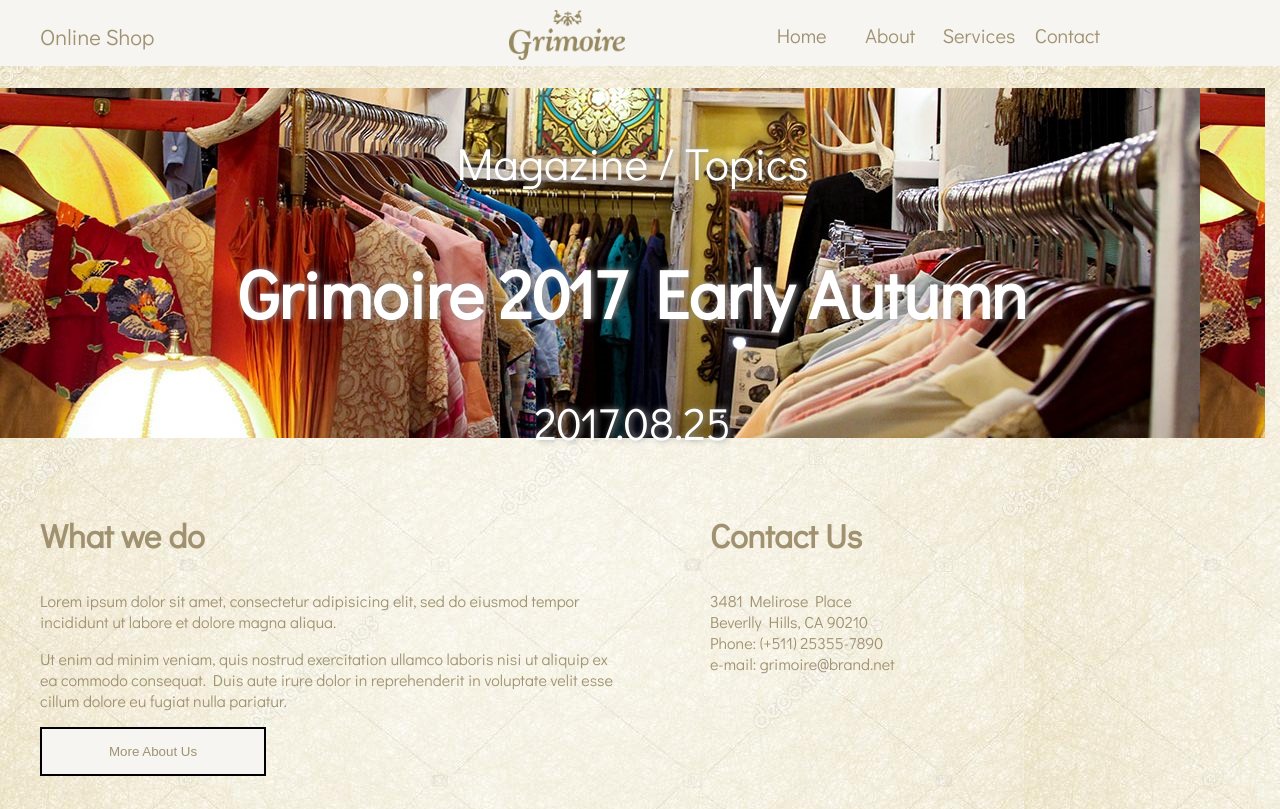
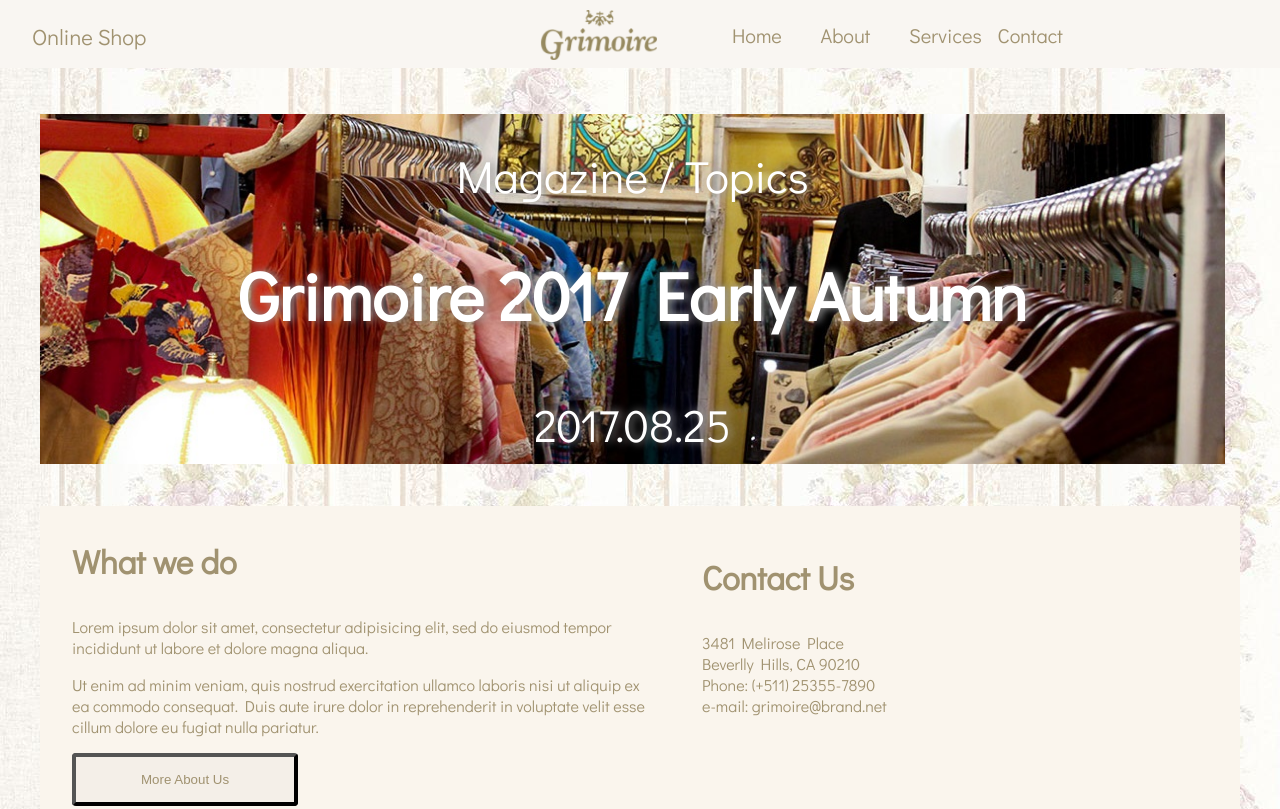
Before and after one commit to velvetcerise/mi-pagina, a plain HTML site: page index.html in a window 1280 px wide. Shown: the top 809 px of the page. Drawn offline with Linux system fonts and the light colour scheme.

Commit message:
lavander

```diff
--- a/css/grid.css
+++ b/css/grid.css
@@ -19,35 +19,38 @@
 /*Se manejan las doce columnas*/
 
 .col-1 {
-  width: calc(8.33% - 15px);
+  width: calc(8.33% - 5px);
   float: left;
 }
 
 .col-2 {
-  width: calc(16.66% - 15px);
+  width: calc(16.66% - 5px);
   float: left;
+  padding-right: 9px;
 }
 
 .col-3 {
-  width: calc(25% - 15px);
+  width: calc(25% - 5px);
   float: left;
 }
 
 .col-4 {
-  width: calc(33.33% - 10px);
+  width: calc(33.33% - 5px);
   float: left;
-  padding-right: 2px;
+  /* padding-right: 3px; */
+  padding-left: 4px;
 }
 
 .col-5 {
-  width: calc(41.66% - 15px);
+  width: calc(41.66% - 5px);
   float: left;
-  text-align: right;
+  padding-left: 45px;
 }
 
 .col-6 {
   width: calc(50% - 15px);
   float: left;
+  padding-left: 4vh;
 }
 
 .col-7 {
--- a/css/main.css
+++ b/css/main.css
@@ -1,16 +1,15 @@
 body { /*/Estilos generales para la página*/
   background: #F1EDE8;
   margin: 0 auto;
-  padding: 0;
-  width: 100%;
+  padding: -12vh;
   font-family: 'Didact Gothic', sans-serif;
   color: #A09270;
-  background-image: url("./../assets/images/lay2.jpg");
-
+  background-image: url("./../assets/images/sa.jpg");
 }
 
 img {
   height: 400px;
+  margin-top: 18px;
 }
 
 a {
@@ -34,8 +33,10 @@ ul {
 
 button {
   color: #A09270;
-  border-style: double;
-  background: #F7F5F2;
+  border-radius: 4px;
+  border: 3px solid double pink;
+  border-width: 4px;
+  background: #f4efe8;
   width: 226px;
   padding: 15px;
 }
@@ -54,14 +55,23 @@ h4 {
 }
 
 header, footer {
-  background: #F7F5F2;
-  height: 66px;
+  background: #f9f6f2;
+  height: 68px;
+}
+
+/*Efecto fade*/
+img, button {
+    opacity: 1;
+    transition: .6s ease;
+    backface-visibility: hidden;
+    margin-bottom: 4vh;
 }
 
 img:hover, button:hover {
-    opacity: 0.7;
-    filter: alpha(opacity=80);
+  opacity: 0.56;
+
 }
+
 
 #logo {
   height: 50px;
@@ -70,22 +80,35 @@ img:hover, button:hover {
   margin-top: -12px;
 }
 
+#info {
+  background-color: rgb(250, 245, 237);
+}
+
+#aline {
+  text-align: right;
+}
+
 .head-background {
-  background: url("./../assets/images/portada.jpg");
+  background-image:  url("./../assets/images/portada.jpg");
+  background-size: cover;
   font-size: 45px;
   text-align: center;
   color: white;
-  text-shadow:  2px 0px 6px #969696;
+  text-shadow:  3px 0px 9px #969696;
   height: 350px;
   margin-top: 22px;
   margin-bottom: 42px;
+}
 
+.head {
+  margin-top: 32px;
 }
 
 .head-ul {
   list-style: none;
   position: relative;
   float: right;
+  text-align: left;
 }
 
 .menu { /*Clase referida al "li" del menu principal*/
@@ -93,7 +116,7 @@ img:hover, button:hover {
   list-style: none; /*Quitar viñeta*/
   width: 85px;
   display: inline-block; /*Convertir las celdas de la tabla a lineal*/
-  text-align: center;
+  text-align: left;
 }
 
 .first-text{
@@ -106,8 +129,20 @@ img:hover, button:hover {
 
 .clothes {
   margin-bottom: 44px;
+  text-align: center;
 }
 
 .encabezado {
   margin-top: 22px;
 }
+
+
+.clothes, .info {
+  background-color: rgb(250, 245, 237);
+  /* padding: -55vh; */
+}
+
+.info {
+  border-style: solid rgb(250, 245, 237);
+  border-width: 33vh;
+}
--- a/index.html
+++ b/index.html
@@ -13,14 +13,13 @@
   <body>
       <header> <!--Parte header y menu nav-->
         <nav>
-        <div class="container">
           <div class="row">
             <div class="col-6 encabezado">
-              <a href="#"><span>Online Shop</span></a>
+              <a id="head-link" href="#"><span >Online Shop</span></a>
               <img id="logo" src="assets/images/footer-logo.png" alt="logo">
             </div>
               <!--Menu-->
-            <div class="col-5 encabezado">
+            <div class="col-4 encabezado" id="aline">
               <ul class="menu-ul">
                 <a href="#"><li class="menu">Home</li></a>
                 <a href="#"><li class="menu">About</li></a>
@@ -29,70 +28,69 @@
               </ul>
             </div>
           </div>
-          </div>
         </nav>
       </header>
+      <div class="container">
         <!--Imágen de fondo y presentación-->
         <section id="background">
+          <div class="row">
             <div class="col-12 head-background">
+              <div class="head-text">
                 <p class="head">Magazine / Topics </p>
                 <h1 class="head">Grimoire  2017  Early  Autumn</h1>
                 <p class="head">2017.08.25</p>
               </div>
+            </div>
+          </div>
         </section>
         <section class="first-text">
-      <div class="container">
-          <div class="row">
-            <div class="col-6">
+          <div class="row" id="info">
+            <div class="col-6 info">
             <!--Información-->
               <h3>What we do</h3>
               <p>Lorem ipsum dolor sit amet, consectetur adipisicing elit, sed do eiusmod tempor incididunt ut labore et dolore magna aliqua.</p>
               <p>Ut enim ad minim veniam, quis nostrud exercitation ullamco laboris nisi ut aliquip ex ea commodo consequat. Duis aute irure dolor in reprehenderit in voluptate velit esse cillum dolore eu fugiat nulla pariatur.</p>
               <button type="button" name="button">More About Us</button>
             </div>
-            <div class="col-1">
+            <div class="col-2 info">
+            <!--Espacio-->
               <p></p>
             </div>
-            <div class="col-4 contact">
+            <div class="col-5">
               <!--Contacto-->
               <h3>Contact Us</h3>
               <ul class="contact">
                 <li>3481 Melirose Place</li>
                 <li>Beverlly Hills, CA 90210</li>
-                <li></li>
                 <li>Phone: (+511) 25355-7890</li>
                 <li>e-mail: grimoire@brand.net</li>
               </ul>
             </div>
           </div>
-              </div>
           </section>
           <section class="clothes">
-            <div class="container">
             <div class="row">
-                <div class="col-4">
+              <div class="col-4 square">
                 <a href="#"><img src="assets/images/red-dress.jpg" alt="red-dress"> </a>
                 <h4>One-Piece</h4>
                 <p>Lorem ipsum dolor sit amet, consectetur adipisicing elit, sed do eiusmod tempor incididunt ut labore et dolore magna aliqua. </p>
                 <button type="button" name="button">More</button>
               </div>
-                <div class="col-4">
+              <div class="col-4 square">
                 <a href="#"><img src="assets/images/skirt.jpg" alt="black-skirt"></a>
                 <h4>Skirt</h4>
                 <p>Lorem ipsum dolor sit amet, consectetur adipisicing elit, sed do eiusmod tempor incididunt ut labore et dolore magna aliqua. </p>
                 <button type="button" name="button">More</button>
               </div>
-                <div class="col-4">
+              <div class="col-4 square">
                 <a href="#"><img src="assets/images/ears.jpg" alt="earrings"></a>
                 <h4>Accesories</h4>
                 <p>Lorem ipsum dolor sit amet, consectetur adipisicing elit, sed do eiusmod tempor incididunt ut labore et dolore magna aliqua. </p>
                 <button type="button" name="button">More</button>
               </div>
             </div>
-            </div>
           </section>
           <footer>
-            <div class="container">
               <div class="row">
                 <div class="col-12 final">
                   <p><strong>Copyright © Select Vintage Shop</p></strong>
@@ -100,5 +98,6 @@
               </div>
             </div>
           </footer>
+    </div>
   </body>
 </html>
```
Also changed, not shown: assets/images/flaw.jpg (added), assets/images/green.jpg (added), assets/images/lay2.jpg (deleted), assets/images/mayb.jpg (added), assets/images/one.jpg (added), assets/images/rose.jpg (added), assets/images/sa.jpg (added), assets/images/vin.jpg (added), 1 other file. Lines whose indentation alone changed are shown as unchanged.
